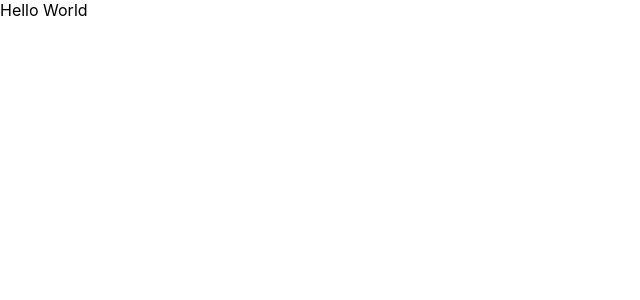
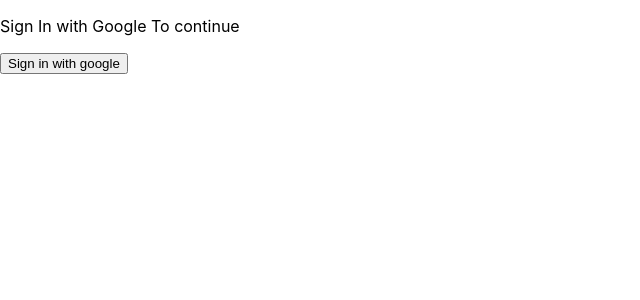
Before and after one commit to Andipstha/React-Firebase-Realtime-Chat-App, a React (Create React App) app in the folder my-app/: page / in a window 1280 px wide. Shown: the top 300 px of the page, without its empty margins (0-640 px from the left). Built offline with nearby package versions, Linux system fonts and the light colour scheme.

Commit message:
Created the Auth and Chat Component

```diff
--- a/my-app/src/App.js
+++ b/my-app/src/App.js
@@ -1,8 +1,40 @@
-import React from "react";
+import React, { useState, useRef } from "react";
 import './App.css';
+import { Auth } from "./components/Auth";
+import Cookies from "universal-cookie";
+import { Chat } from "./components/Chat";
+const cookies = new Cookies();
 
 function App() {
-  return <div>Hello World</div>;
+  const [isAuth, setIsAuth] = useState(cookies.get("auth-token"));
+  const [room, setRoom] = useState(null);
+
+  const roomInputRef = useRef(null);
+
+  if(!isAuth){
+    return (
+    <div>
+      <Auth setIsAuth={setIsAuth}/>
+    </div>
+    );
+  }
+
+  return(
+  <div>
+    {room ? (
+      <Chat />
+      ) : (
+        <div className="room">
+          <label>Enter Room Name: </label>
+          <input ref={roomInputRef}/>
+          <button onClick={() => setRoom(roomInputRef.current.value)}>
+            Enter Chat
+          </button>
+        </div>
+      )}
+  </div>
+  );
+
 }
 
 export default App;
--- /dev/null
+++ b/my-app/src/components/Auth.js
@@ -0,0 +1,27 @@
+import { auth, provider} from "../firebase-config.js";
+import { signInWithPopup } from  "firebase/auth";
+// import { async } from "@firebase/util";
+import Cookies from "universal-cookie";
+const cookies = new Cookies()
+
+export const Auth = (props) => {
+    const { setIsAuth } = props;
+
+    const signInwithGoogle = async () =>{
+        try{
+            const result = await signInWithPopup(auth, provider);
+            cookies.set("autho-token", result.user.refreshToken);
+            setIsAuth(true);
+        }
+        catch(err){
+            console.error(err);
+        }
+    };
+
+    return (
+    <div className="auth">
+        <p>Sign In with Google To continue</p>
+        <button onClick={signInwithGoogle}>Sign in with google</button>
+    </div>
+    );
+};
--- /dev/null
+++ b/my-app/src/components/Chat.js
@@ -0,0 +1,3 @@
+export const Chat = () => {
+    return <div className="chat-app"> Chat 2</div>;
+};
--- a/my-app/src/firebase-config.js
+++ b/my-app/src/firebase-config.js
@@ -1,6 +1,7 @@
 // Import the functions you need from the SDKs you need
 import { initializeApp } from "firebase/app";
-import { getAnalytics } from "firebase/analytics";
+// import { getAnalytics } from "firebase/analytics";
+import { getAuth, GoogleAuthProvider} from "firebase/auth";
 // TODO: Add SDKs for Firebase products that you want to use
 // https://firebase.google.com/docs/web/setup#available-libraries
 
@@ -18,4 +19,7 @@
 
 // Initialize Firebase
 const app = initializeApp(firebaseConfig);
-const analytics = getAnalytics(app);
+// const analytics = getAnalytics(app);
+
+export const auth = getAuth(app)
+export const provider = new GoogleAuthProvider();
```
